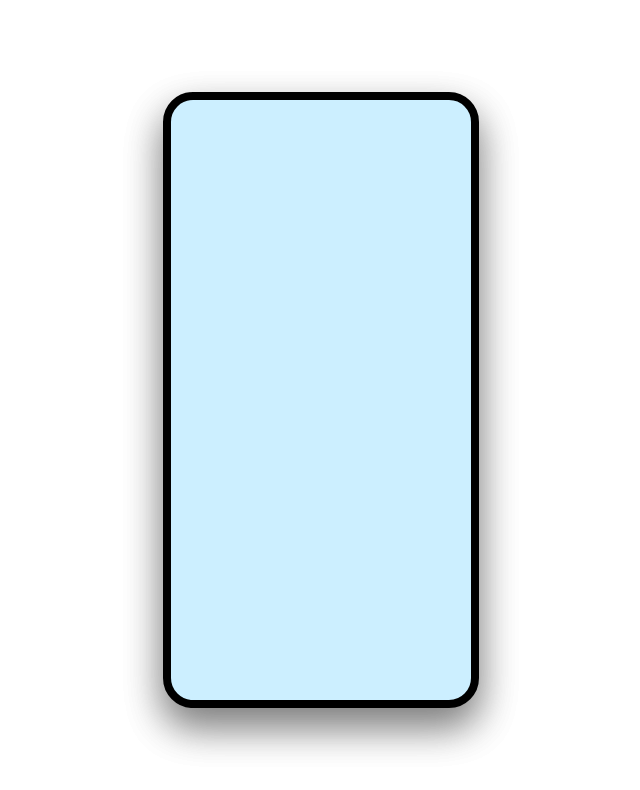
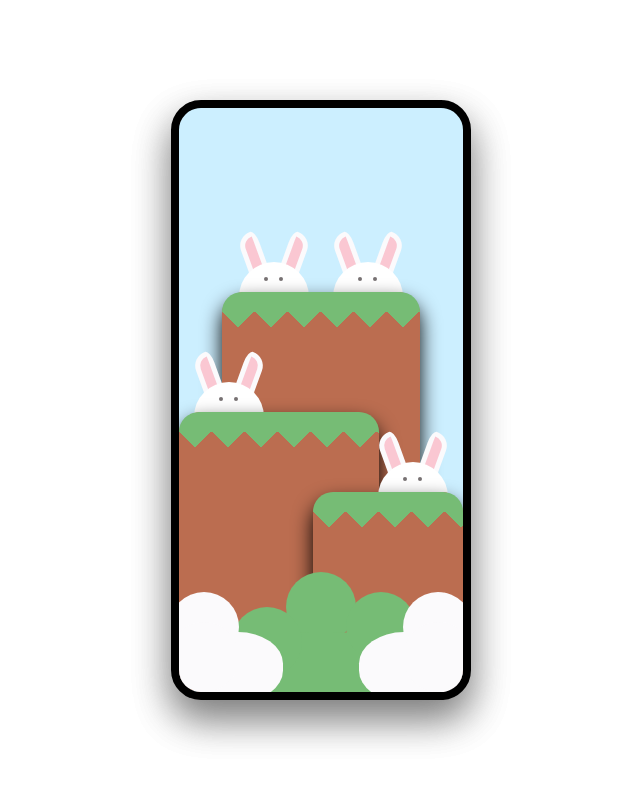
Before and after one commit to K3v1nD3V/CatchTheRabbit, a plain HTML site: page index.html in a window 1280 px wide. Shown: the whole page, without its empty margins (319-959 px from the left). Drawn offline with Linux system fonts and the light colour scheme.

Commit message:
structure an style finished, some chages in style and structure

```diff
--- a/index.html
+++ b/index.html
@@ -9,16 +9,62 @@
 </head>
 <body>
    <div class="phone">
-       <div class="layer layer-1"></div>
-       <div class="layer layer-2"></div>
-       <div class="layer layer-3"></div>
-       <div class="layer layer-4"></div>
-       <div class="layer layer-5"></div>
-       <div class="layer layer-6"></div>
-       <div class="layer layer-7"></div>
-       <div class="layer layer-8"></div>
-       <div class="layer layer-9"></div>
-       <div class="layer layer-10"></div>
+        <div class="layer layer-1 rabbit">
+            <div class="ear ear-l"></div>
+            <div class="ear ear-r"></div>
+            <div class="head">
+                <div class="eye"></div>
+            </div>
+        </div>
+        <div class="layer layer-2 rabbit">
+            <div class="ear ear-l"></div>
+            <div class="ear ear-r"></div>
+            <div class="head">
+                <div class="eye"></div>
+            </div>
+        </div>
+        <div class="layer layer-3 mountain">
+            <div class="grass"></div>
+            <div class="zigzag"></div>
+        </div>
+        <div class="layer layer-4 rabbit">
+            <div class="ear ear-l"></div>
+            <div class="ear ear-r"></div>
+            <div class="head">
+                <div class="eye"></div>
+            </div>
+        </div>
+        <div class="layer layer-5 mountain">
+            <div class="grass"></div>
+            <div class="zigzag"></div>
+        </div>
+        <div class="layer layer-6 rabbit">
+            <div class="ear ear-l"></div>
+            <div class="ear ear-r"></div>
+            <div class="head">
+                <div class="eye"></div>
+            </div>
+        </div>
+        <div class="layer layer-7 mountain">
+            <div class="grass"></div>
+            <div class="zigzag"></div>
+        </div>
+        <div class="layer layer-8">
+            <div class="circle circle-1"></div>
+            <div class="circle circle-2"></div>
+            <div class="circle circle-3"></div>
+            <div class="circle circle-4"></div>
+        </div>
+        <div class="layer layer-9">
+            <div class="circle circle-1"></div>
+            <div class="circle circle-2"></div>
+            <div class="circle circle-3"></div>
+        </div>
+        <div class="layer layer-10">
+            <div class="circle circle-1"></div>
+            <div class="circle circle-2"></div>
+            <div class="circle circle-3"></div>
+        </div>
    </div>
 </body>
 </html>
--- a/style.css
+++ b/style.css
@@ -1,12 +1,15 @@
 :root{
     --sky:#ccefff;
-    --grass:#68a067;
+    --grass:#76bc75;
     --dirt:#bb6d50;
     --dirt-shadow:#a3553b;
     --white-rabbit:#fbfafc;
     --pink-rabbit:#fac7d2;
     --black-rabbit:#787273;
     --red-text:#a36c5b;
+}
+*{
+    box-sizing: border-box;
 }
 body{
     display: grid;
@@ -24,7 +27,193 @@ body{
     background-color: var(--sky);
     box-shadow:0 19px 38px rgba(0, 0, 0, 0.30),
         0 19px 38px rgba(0, 0, 0, 0.30);
+    overflow:hidden;
 }
 .layer{
     position: absolute;
+    bottom: 0;
 }
+
+.rabbit{
+    height: 460px;
+    width: 70px;
+    background-color: rgba(255, 255, 194, 0);
+}
+.ear{
+    position: absolute;
+    height: 50px;
+    width: 20px;
+    background-color: var(--pink-rabbit);
+    border-radius: 90%;
+    border: var(--white-rabbit) solid 5px;
+}
+.ear-l{
+    left: 5px;
+    border-top-left-radius: 50px;
+    transform:rotate(-20deg);
+}
+.ear-r{
+    right: 5px;
+    border-top-right-radius: 50px;
+    transform:rotate(20deg);
+}
+.head{
+    position: absolute;
+    height: 80px;
+    width: 100%;
+    background-color: #fff;
+    top: 30px;
+    border-radius: 50px;
+}
+.eye{
+    position: absolute;
+    top:15px;
+    left: 25px;
+    width: 4px;
+    height: 4px;
+    border-radius: 50%;
+    background-color: var(--black-rabbit);
+    box-shadow:var(--black-rabbit) 15px 0 0;
+}
+.mountain{
+    background-color: var(--dirt);
+    border-radius: 22px;
+    width: 70%;
+    height: 50%;
+    box-shadow: black 0px 10px 20px;
+}
+.grass {
+    background: var(--grass);
+      height: 20px;
+      width: 100%;
+    border-radius: 20px 20px 0 0;
+  }
+  .zigzag {
+    background: linear-gradient(
+135deg
+, var(--grass) 25%, transparent 25%) -50px 0, linear-gradient(
+-135deg
+, var(--grass) 25%, transparent 25%) -50px 0;
+  background-size: 33px 30px;
+  height: 30px;
+  width: 100%;
+}
+.layer-1{
+    z-index:1;
+    right: 60px;
+}
+.layer-2{
+    z-index:2;
+    left: 60px;
+}
+.layer-3{
+    z-index:3;
+    right: 0;
+    left: 0;
+    height: 400px;
+    margin: 0 auto;
+}
+.layer-4{
+    z-index:4;
+    left: 15px;
+    height: 340px;
+}
+.layer-5{
+    z-index:5;
+    height: 280px;
+    width: 200px;
+}
+.layer-6{
+    z-index:6;
+    right: 15px;
+    height: 260px;
+}
+.layer-7{
+    z-index:7;
+    right: 0;
+    width: 150px;
+    height: 200px;
+}
+.circle{
+    position: absolute;
+    background-color: var(--white-rabbit);
+    height: 70px;
+    width: 70px;
+    border-radius: 50%;
+}
+
+.layer-8{
+    z-index:8;
+    right: 0;
+    left: 0;
+    margin: 0 auto;
+    height:100px;
+    width: 70%;
+}
+.layer-8 .circle{
+    background-color: var(--grass)
+}
+.layer-8 .circle-1{
+    top: -20px;
+    right:calc(50% - 35px);
+}
+.layer-8 .circle-2{
+    bottom: -10px;
+    width: 100%;
+    border-radius: 45%;
+    right: 0;
+}
+.layer-8 .circle-3{
+    bottom: 15px;
+    left: 10px;
+}
+.layer-8 .circle-4{
+    right: 4px;
+}
+
+
+
+.layer-9{
+    z-index:9;
+    left: -10px;
+    height:80px;
+    width: 40%;
+    background-color: rgba(0, 0, 0, 0);
+}
+.layer-9 .circle-1{
+    top: -20px;
+    left: 0;
+}
+.layer-9 .circle-2{
+    bottom: -10px;
+    width: 100px;
+    border-radius: 45%;
+    right: 0;
+}
+.layer-9 .circle-3{
+    bottom: 0;
+    left: 0;
+}
+
+
+
+.layer-10{
+    z-index:10;
+    right: -10px;
+    height:80px;
+    width: 40%;
+    background-color: rgba(0, 0, 0, 0);
+}
+.layer-10 .circle-1{
+    top: -20px;
+    right: 0;
+}
+.layer-10 .circle-2{
+    bottom: -10px;
+    width: 100px;
+    border-radius: 45%;
+}
+.layer-10 .circle-3{
+    bottom: 0;
+    right: 0;
+}
```
